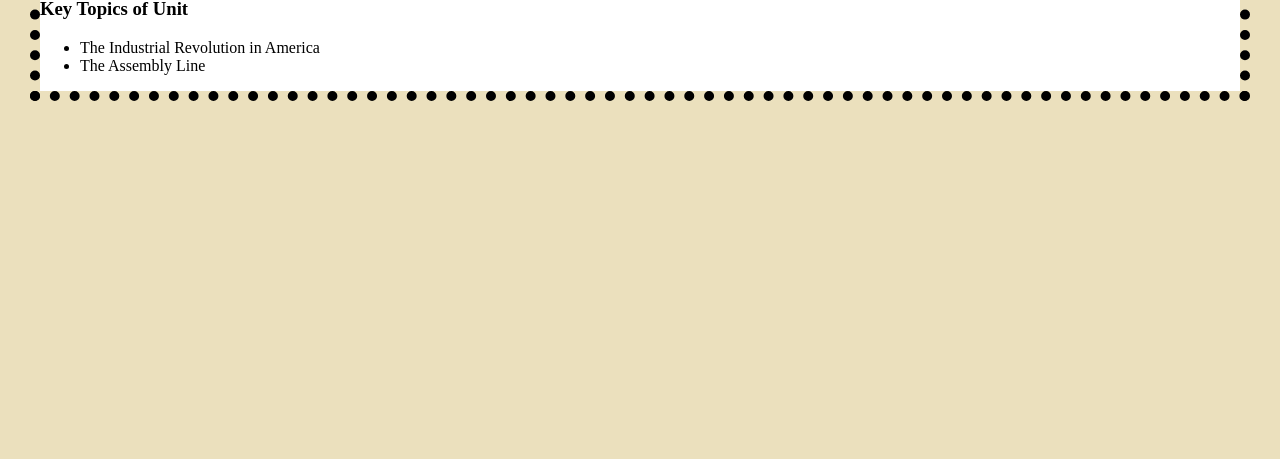
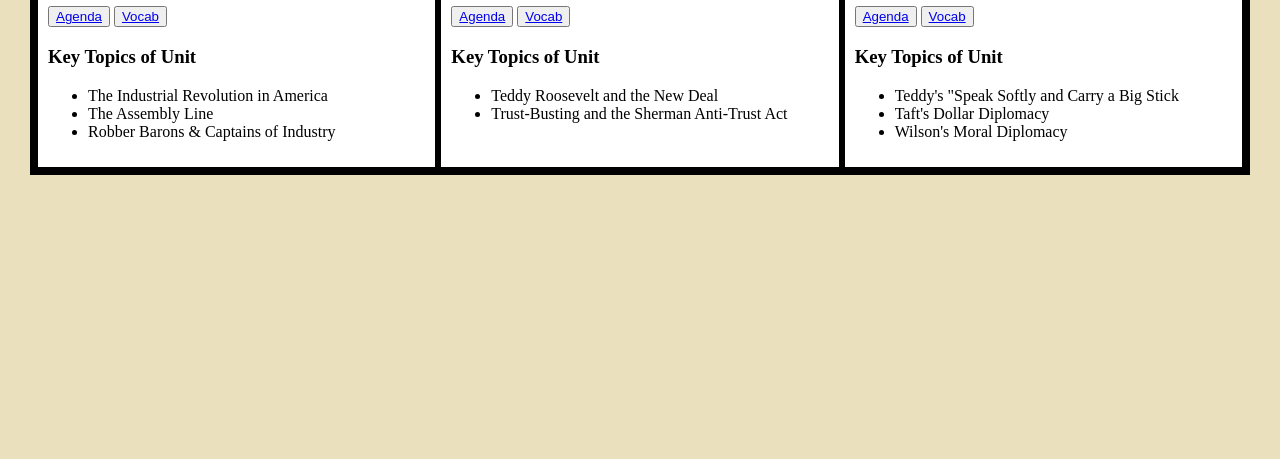
Before and after one commit to Marlin-0317/history-website, a plain HTML site: page index.html in a window 1280 px wide. Shown: the part 341-800 px from the top of the page. Drawn offline with Linux system fonts and the light colour scheme.

Commit message:
Added buttons and links to agenda and vocab index.html

```diff
--- a/index.html
+++ b/index.html
@@ -14,13 +14,41 @@
     <div class="flex-container">
       <div class="courses">
         <h1>The Gilded Age</h1>
+          <div class="flex-button">
+            <button><a href="https://docs.google.com/document/d/1eH0PfKDxIbbgWi0wN8Fc9uwXnq9axV_33b64A4tOM3U/edit?usp=share_link">Agenda</a></button>
+            <button><a href="https://docs.google.com/document/d/1JxWTizS8zi5YhzEVmnWqUoUcgc6K_TS45Hnn-XKbohQ/edit?usp=share_link">Vocab</a></button>
+          </div>
           <h3>Key Topics of Unit</h3>
           <ul>
             <li>The Industrial Revolution in America</li>
             <li>The Assembly Line</li>
-          </ul></div>
+            <li>Robber Barons & Captains of Industry</li>
+          </ul>
+      </div>
       <div class="courses">
-        <h1>The Progressive Era</h1></div>
+        <h1>The Progressive Era</h1>
+        <div class="flex-button">
+          <button><a href="https://docs.google.com/document/d/1eH0PfKDxIbbgWi0wN8Fc9uwXnq9axV_33b64A4tOM3U/edit?usp=share_link">Agenda</a></button>
+          <button><a href="https://docs.google.com/document/d/1JxWTizS8zi5YhzEVmnWqUoUcgc6K_TS45Hnn-XKbohQ/edit?usp=share_link">Vocab</a></button>
+        </div>
+          <h3>Key Topics of Unit</h3>
+          <ul>
+            <li>Teddy Roosevelt and the New Deal</li>
+            <li>Trust-Busting and the Sherman Anti-Trust Act</li>
+          </ul>
+      </div>
+      <div class="courses">
+        <h1>Imperialism</h1>
+        <div class="flex-button">
+          <button><a href="https://docs.google.com/document/d/1eH0PfKDxIbbgWi0wN8Fc9uwXnq9axV_33b64A4tOM3U/edit?usp=share_link">Agenda</a></button>
+          <button><a href="https://docs.google.com/document/d/1JxWTizS8zi5YhzEVmnWqUoUcgc6K_TS45Hnn-XKbohQ/edit?usp=share_link">Vocab</a></button>
+        </div>
+          <h3>Key Topics of Unit</h3>
+        <ul>
+          <li>Teddy's "Speak Softly and Carry a Big Stick</li>
+          <li>Taft's Dollar Diplomacy</li>
+          <li>Wilson's Moral Diplomacy</li>
+        </ul>
       </div>
     </div>
 
--- a/styles.css
+++ b/styles.css
@@ -14,11 +14,17 @@ body {
 
 .flex-container {
   display:flex;
-  border: black 10px dotted;
+  border: black 5px solid;
+  flex: 1;
+}
+
+.flex-button{
   flex: 1;
 }
 
 .flex-container .courses {
   background-color: white;
   flex: 1;
+  border: black solid;
+  padding: 10px;
 }
```
